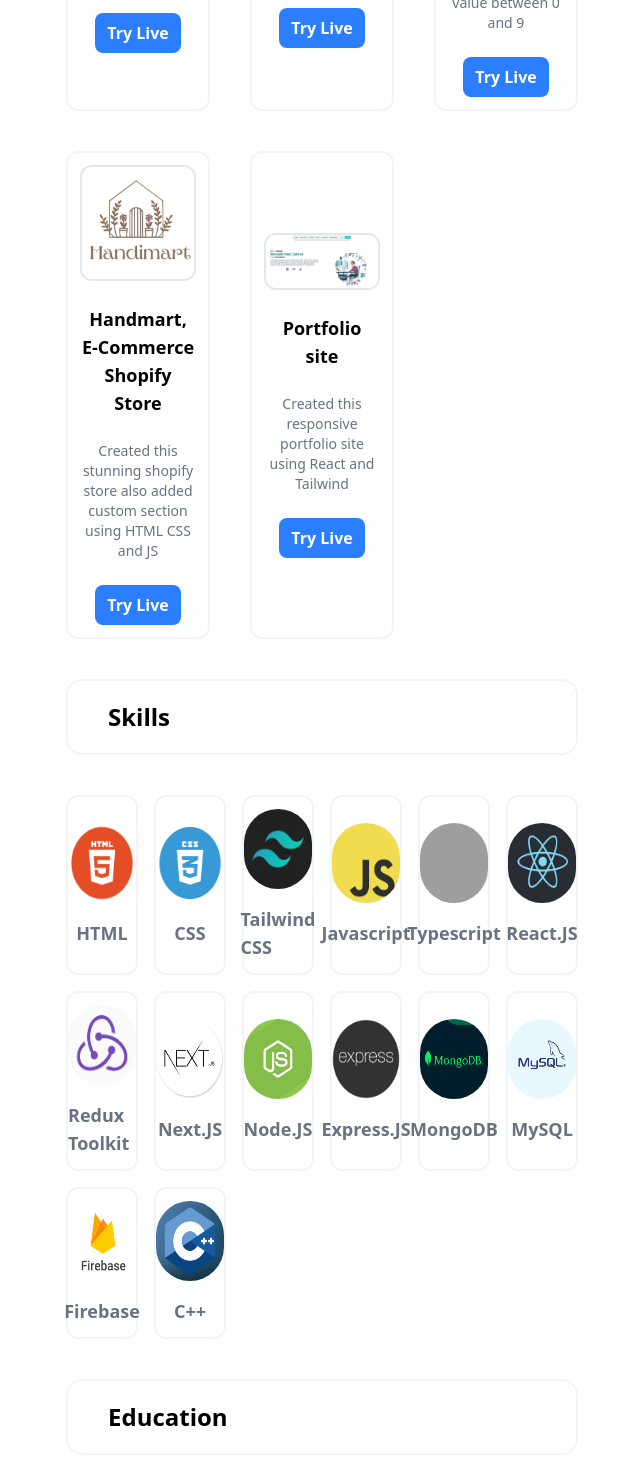
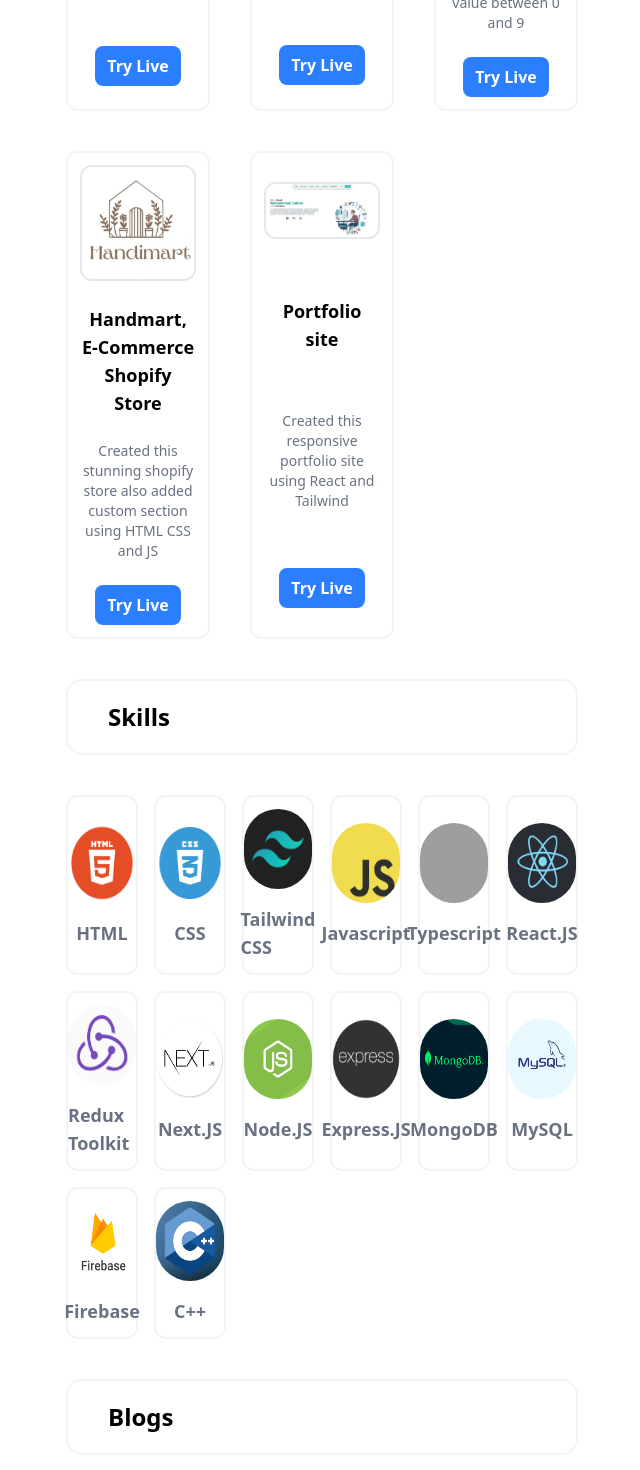
Before and after one commit to mohdzafeer/new-portfolio, a React (Vite) app: page / in a window 1280 px wide. Shown: the part 3114-4584 px from the top of the page, without its empty margins (318-958 px from the left). Built offline with nearby package versions, Linux system fonts and the light colour scheme; grey boxes are pictures that could not be loaded.

Commit message:
added blog section

```diff
--- a/src/App.jsx
+++ b/src/App.jsx
@@ -20,6 +20,7 @@ import ContactMe from './components/projects/ContactMe';
 import { motion } from 'motion/react'
 import Skill from './components/Skills/Skill';
 import { easeIn } from 'motion';
+import Blogs from './components/Blogs/blogs';
 
 
 
@@ -209,6 +210,13 @@ function App() {
           <Skill />
         </div>
 
+        <div className='w-full bg-white rounded-2xl py-5 px-10  gap-6 flex  justify-start  lg:mb-10 mb-5 border-gray-100 border-2'>
+          <p className='font-bold font-sans lg:text-2xl text-lg'>Blogs</p>
+        </div>
+        <div className='lg:mb-10 mb-5'>
+          <Blogs />
+        </div>
+
         <div className='w-full bg-white rounded-2xl lg:py-5 py-3 lg:px-10 px-5  gap-6 flex  justify-start  lg:mb-10 mb-5 border-gray-100 border-2'>
           <p className='font-bold font-sans lg:text-2xl text-lg'>Education</p>
         </div>
--- /dev/null
+++ b/src/components/Blogs/blogs.jsx
@@ -0,0 +1,25 @@
+import React from 'react'
+
+import blog1 from '/images/blog1.png'
+import blog2 from '/images/blog2.png'
+
+const Blogs = () => {
+    return (
+        <div className='flex gap-6'>
+            <div className='p-2 rounded-xl border-2 border-gray-100 w-sm  hover:bg-blue-100 hover:border-2 hover:border-blue-300 hover:shadow-xl hover:shadow-blue-200 duration-500  active:bg-blue-100 flex flex-col items-center justify-around'>
+
+                <img src={blog1} alt='blog1' className='rounded-xl w-full shadow-xl' />
+                <h2 className='font-bold text-xl text-center text-gray-600 mt-5'>Top 5 Social Engineering Techniques every Developer should know</h2>
+                <a href='https://medium.com/@mohammadzafeer2610/top-5-social-engineering-techniques-every-developer-should-know-72f05b17389b' className='bg-blue-500 text-white font-bold text-lg px-3 py-2 rounded-xl w-fit my-5 hover:bg-blue-700 duration-200'>Read Now</a>
+            </div>
+            <div className='p-2 rounded-xl border-2 border-gray-100 w-sm  hover:bg-blue-100 hover:border-2 hover:border-blue-300 hover:shadow-xl hover:shadow-blue-200 duration-500  active:bg-blue-100 flex flex-col items-center justify-around'>
+
+                <img src={blog2} alt='blog1' className='rounded-xl w-full shadow-xl' />
+                <h2 className='font-bold text-xl text-center text-gray-600 mt-5'>Top 5 Common Coding Myths Debunked</h2>
+                <a href='https://medium.com/@mohammadzafeer2610/5-common-coding-myths-debunked-006517ee8389' className='bg-blue-500 text-white font-bold text-lg px-3 py-2 rounded-xl w-fit my-5 hover:bg-blue-700 duration-200'>Read Now</a>
+            </div>
+        </div>
+    )
+}
+
+export default Blogs
--- a/src/components/projects/Projects.jsx
+++ b/src/components/projects/Projects.jsx
@@ -26,7 +26,7 @@ const Projects = () => {
                         //     transition:{duration:0.1 , ease:'linear'},
 
                         // }}
-                        className="w-full rounded-xl border-2 border-gray-100 py-3 m-0 flex flex-col items-center justify-center gap-6 px-3 hover:border-2 hover:bg-blue-100 hover:border-blue-300 hover:shadow-xl hover:shadow-blue-200 duration-500 cursor-pointer">
+                        className="w-full rounded-xl border-2 border-gray-100 py-3 m-0 flex flex-col items-center justify-around gap-6 px-3 hover:border-2 hover:bg-blue-100 hover:border-blue-300 hover:shadow-xl hover:shadow-blue-200 duration-500 cursor-pointer">
                                 <img src={data.image} className='rounded-xl  mx-3 border-2 border-gray-200'/>
                                 <h1 className='text-lg font-bold text-center'>{data.name}</h1>
                                 <p className='text-sm font-medium text-gray-500 text-center'>{data.desc}</p>
```
Also changed, not shown: public/images/blog1.png (added), public/images/blog2.png (added).
